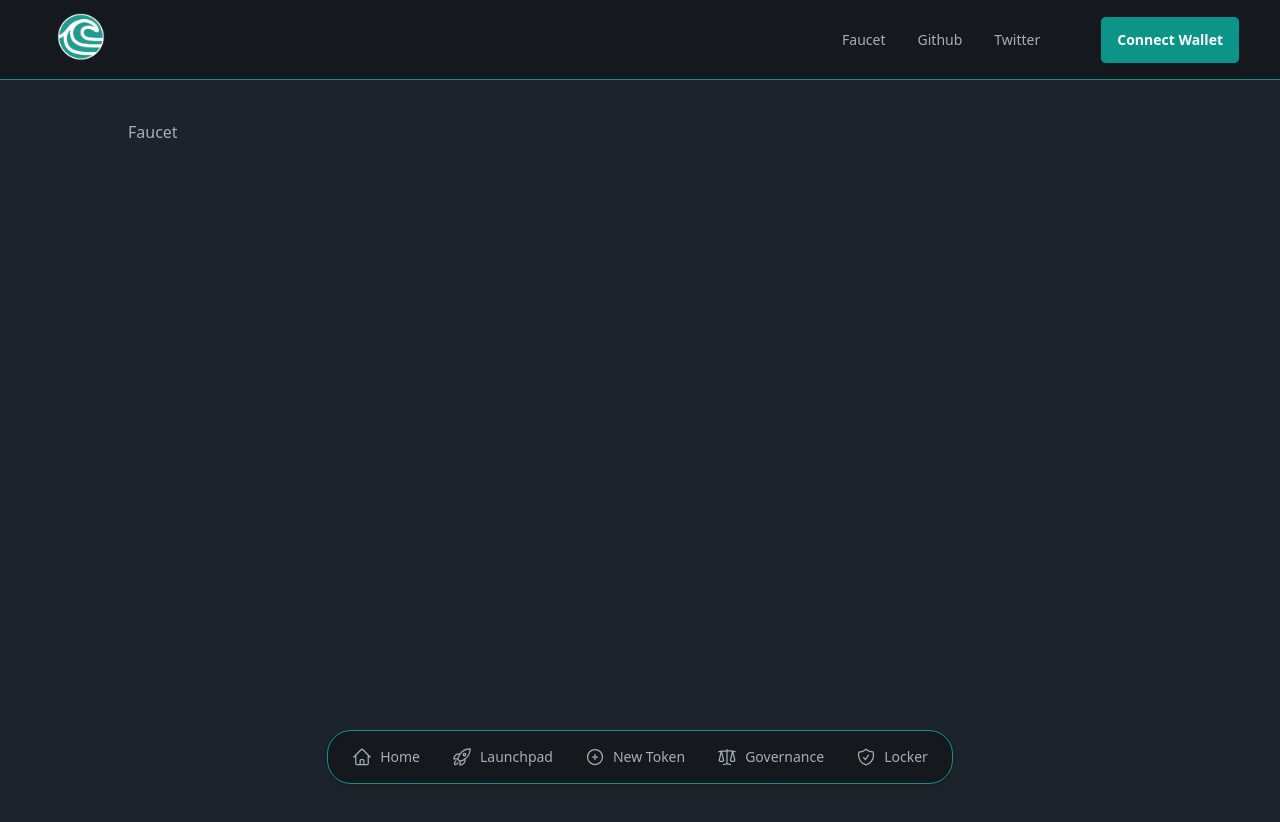
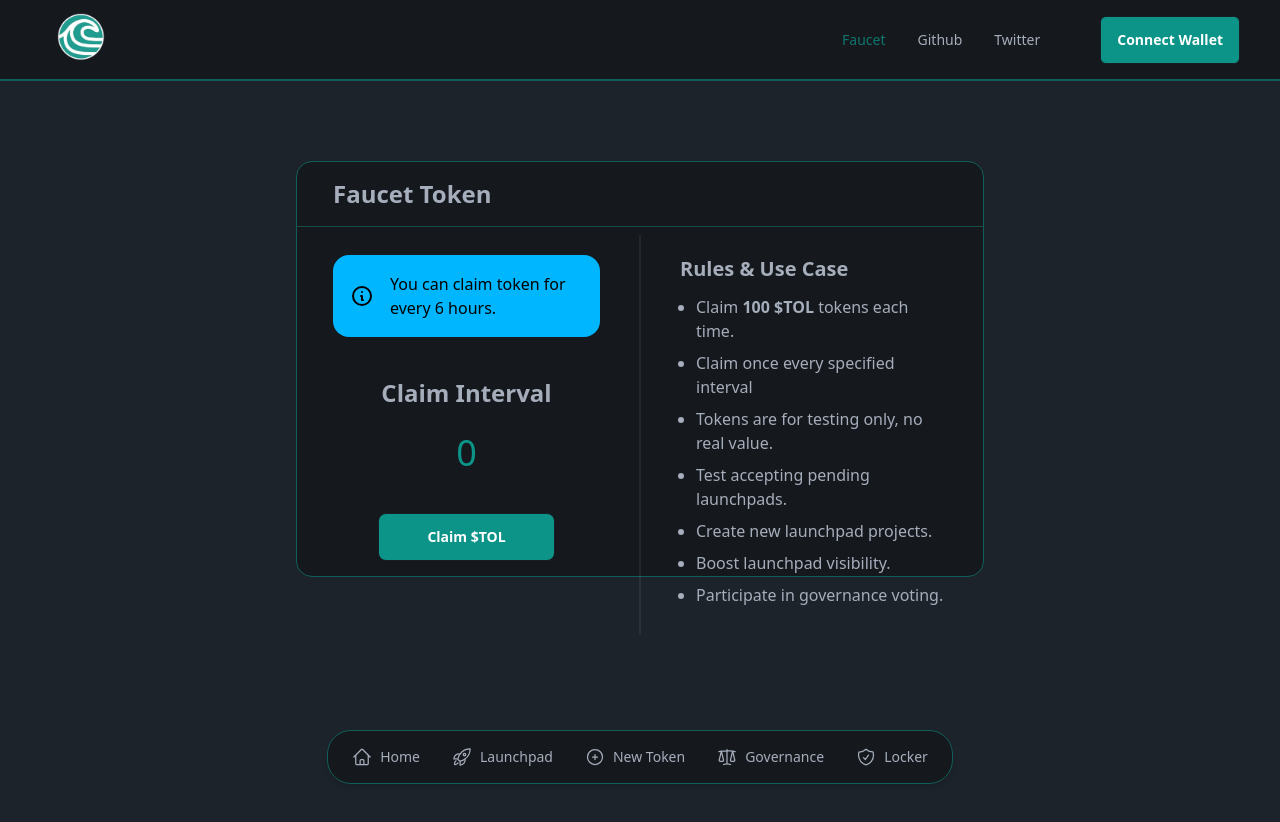
Before and after one commit to nextpad/nextpad-app, a Next.js app: page /faucet in a window 1280 px wide. Shown: the top 822 px of the page. Built offline with nearby package versions, Linux system fonts and the light colour scheme.

Commit message:
Add faucet layout

```diff
--- a/app/components/CardProject.tsx
+++ b/app/components/CardProject.tsx
@@ -5,7 +5,7 @@ function CardProject(props: any) {
    return (
       <>
          <div
-            className="card w-full bg-base-300 hover:shadow-lg border border-teal-600 hover:shadow-teal-600"
+            className="card w-full bg-base-300 hover:shadow-lg border border-teal-800 hover:shadow-teal-600"
             style={{ maxHeight: "35.5rem" }}
          >
             <figure>
--- a/app/components/CardStats.tsx
+++ b/app/components/CardStats.tsx
@@ -3,7 +3,7 @@ import React from "react";
 function CardStats(props: any) {
    return (
       <>
-         <div className="card border border-teal-600 w-full shadow-lg bg-base-300">
+         <div className="card border border-teal-800 w-full shadow-lg bg-base-300">
             <div className="card-body">
                <h2 className="card-title text-4xl text-teal-600 mb-2">
                   {props.number}
--- a/app/components/menu/MenuButton.tsx
+++ b/app/components/menu/MenuButton.tsx
@@ -9,7 +9,7 @@ import ShieldIcon from "../icons/ShieldIcon";
 function MenuButton() {
    return (
       <div>
-         <ul className="menu bg-base-300 border-teal-600 border lg:menu-horizontal rounded-3xl shadow-md">
+         <ul className="menu bg-base-300 border-teal-800 border lg:menu-horizontal rounded-3xl shadow-md">
             <li>
                <Link href="/" className="rounded-r-none">
                   <HomeIcon />
--- a/app/components/menu/NavLink.tsx
+++ b/app/components/menu/NavLink.tsx
@@ -1,12 +1,20 @@
+"use client";
 import Link from "next/link";
+import { usePathname } from "next/navigation";
 import React from "react";
 
 function NavLink() {
+   const pathName = usePathname();
    return (
       <>
          <ul className="menu menu-horizontal px-1">
             <li>
-               <Link href="/faucet">Faucet</Link>
+               <Link
+                  href="/faucet"
+                  className={pathName == "/faucet" ? "text-teal-700" : ""}
+               >
+                  Faucet
+               </Link>
             </li>
             <li>
                <a href="https://github.com/toldapp" target="_blank">
--- a/app/components/menu/Navbar.tsx
+++ b/app/components/menu/Navbar.tsx
@@ -6,7 +6,7 @@ import Image from "next/image";
 function Navbar() {
    return (
       <>
-         <div className="navbar bg-base-300 py-3 border-b border-teal-600 px-10">
+         <div className="navbar bg-base-300 py-3 border-b-2 border-teal-800 px-10">
             <div className="navbar-start">
                <div className="items-center">
                   <a href="/" className="btn btn-ghost text-xl">
--- /dev/null
+++ b/app/faucet/InfoAlert.tsx
@@ -0,0 +1,26 @@
+import React from "react";
+
+function InfoAlert() {
+   return (
+      <>
+         <div role="alert" className="alert alert-info">
+            <svg
+               xmlns="http://www.w3.org/2000/svg"
+               fill="none"
+               viewBox="0 0 24 24"
+               className="h-6 w-6 shrink-0 stroke-current"
+            >
+               <path
+                  strokeLinecap="round"
+                  strokeLinejoin="round"
+                  strokeWidth="2"
+                  d="M13 16h-1v-4h-1m1-4h.01M21 12a9 9 0 11-18 0 9 9 0 0118 0z"
+               ></path>
+            </svg>
+            <span>You can claim token for every 6 hours.</span>
+         </div>
+      </>
+   );
+}
+
+export default InfoAlert;
--- a/app/faucet/page.tsx
+++ b/app/faucet/page.tsx
@@ -1,9 +1,65 @@
 import React from "react";
+import InfoAlert from "./InfoAlert";
 
 function page() {
    return (
-      <div className="min-h-screen">
-         <h1>Faucet</h1>
+      <div className="min-h-screen flex justify-center">
+         <div className="flex w-3/4 px-10 mt-10 ">
+            <div
+               className="card bg-base-300 border w-full border-teal-800"
+               style={{ maxHeight: "26rem" }}
+            >
+               <div className="card-body p-0">
+                  <div className="card-title border-b border-teal-900">
+                     <h2 className="px-9 py-4 text-2xl">Faucet Token</h2>
+                  </div>
+                  <div className="flex">
+                     <div className="flex-1 pl-9 pr-4 py-5">
+                        <InfoAlert />
+
+                        <div className="text-center mt-10">
+                           <h2 className="text-2xl font-bold">
+                              Claim Interval
+                           </h2>
+                           <h3 className="text-4xl text-teal-600 mt-6">0</h3>
+                           <button className="btn bg-teal-600 text-white mt-10 px-12 hover:bg-teal-700">
+                              Claim $TOL
+                           </button>
+                        </div>
+                     </div>
+                     <div className="divider divider-horizontal"></div>
+                     <div className="flex-1 pr-9 py-5 pl-4">
+                        <h2 className="text-xl font-semibold mb-3">
+                           Rules & Use Case
+                        </h2>
+                        <ul className="list-disc">
+                           <li className="ml-4 mb-2">
+                              Claim <b>100 $TOL</b> tokens each time.
+                           </li>
+                           <li className="ml-4 mb-2">
+                              Claim once every specified interval
+                           </li>
+                           <li className="ml-4 mb-2">
+                              Tokens are for testing only, no real value.
+                           </li>
+                           <li className="ml-4 mb-2">
+                              Test accepting pending launchpads.
+                           </li>
+                           <li className="ml-4 mb-2">
+                              Create new launchpad projects.
+                           </li>
+                           <li className="ml-4 mb-2">
+                              Boost launchpad visibility.
+                           </li>
+                           <li className="ml-4 mb-2">
+                              Participate in governance voting.
+                           </li>
+                        </ul>
+                     </div>
+                  </div>
+               </div>
+            </div>
+         </div>
       </div>
    );
 }
--- a/app/page.tsx
+++ b/app/page.tsx
@@ -22,6 +22,14 @@ export default function Home() {
          <div className="flex mt-5">
             <UpcomingLaunchpad />
          </div>
+         <div className="pt-10 text-center">
+            <a
+               href="#"
+               className="btn px-10 hover:bg-teal-700 bg-teal-600 text-white"
+            >
+               More Launchpad
+            </a>
+         </div>
          <div className="flex mt-16 mb-5">
             <div className="flex-1 mr-7">
                <FundedProject />
```
